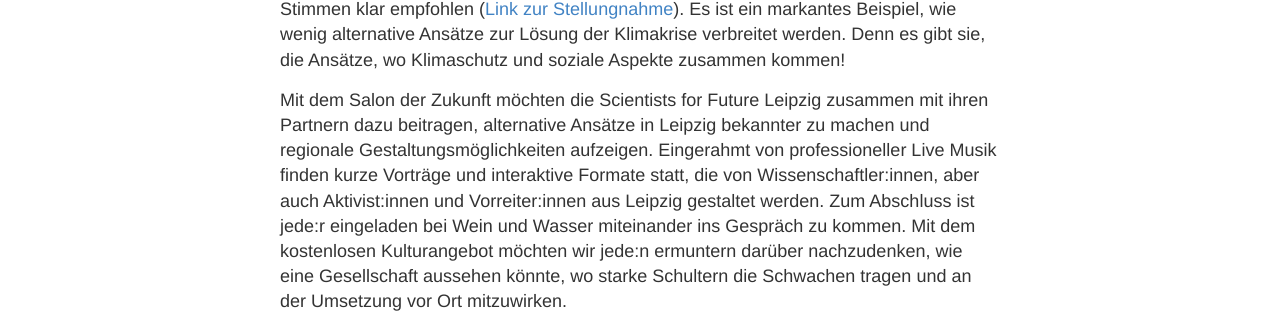
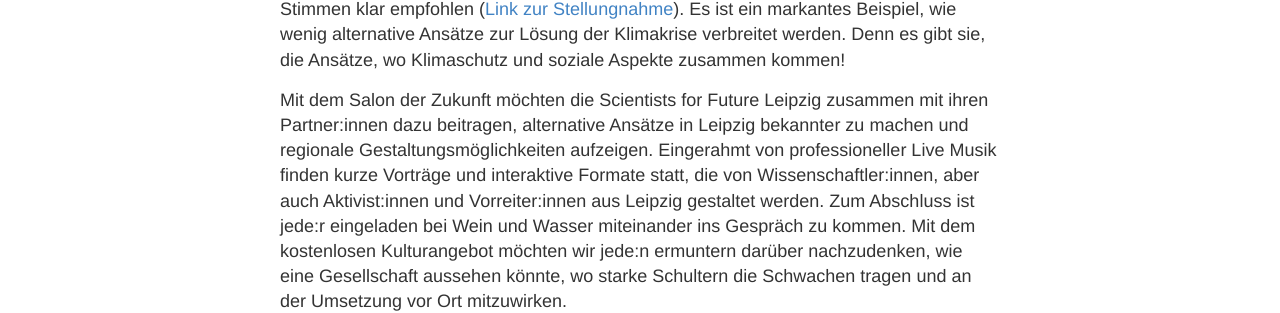
Before and after one commit to s4f-leipzig/s4f-leipzig.github.io, a Jekyll site: the page built from salon.md, in a window 1280 px wide. Shown: the part 467-780 px from the top of the page. Built offline with Jekyll 4.4.1, drawn with Linux system fonts in a browser that asks for light colours.

Commit message:
Update salon.md

```diff
--- a/salon.md
+++ b/salon.md
@@ -15,7 +15,7 @@
 (<a href="https://eur-lex.europa.eu/legal-content/DE/TXT/?uri=CELEX%3A52015IE2060">Link zur Stellungnahme</a>). Es ist ein markantes Beispiel, wie wenig
 alternative Ansätze zur Lösung der Klimakrise verbreitet werden. Denn es gibt sie, die Ansätze, wo Klimaschutz und soziale Aspekte zusammen kommen!
 
-Mit dem Salon der Zukunft möchten die Scientists for Future Leipzig zusammen mit ihren Partnern dazu beitragen, alternative Ansätze in Leipzig bekannter zu machen und regionale Gestaltungsmöglichkeiten aufzeigen. Eingerahmt von professioneller Live Musik finden kurze Vorträge und interaktive Formate statt, die von Wissenschaftler:innen, aber auch Aktivist:innen und Vorreiter:innen aus Leipzig gestaltet werden. Zum Abschluss ist jede:r eingeladen bei Wein und Wasser miteinander ins Gespräch zu kommen. Mit dem kostenlosen Kulturangebot möchten wir jede:n ermuntern darüber nachzudenken, wie eine Gesellschaft aussehen könnte, wo starke Schultern die Schwachen tragen und an der Umsetzung vor Ort mitzuwirken.
+Mit dem Salon der Zukunft möchten die Scientists for Future Leipzig zusammen mit ihren Partner:innen dazu beitragen, alternative Ansätze in Leipzig bekannter zu machen und regionale Gestaltungsmöglichkeiten aufzeigen. Eingerahmt von professioneller Live Musik finden kurze Vorträge und interaktive Formate statt, die von Wissenschaftler:innen, aber auch Aktivist:innen und Vorreiter:innen aus Leipzig gestaltet werden. Zum Abschluss ist jede:r eingeladen bei Wein und Wasser miteinander ins Gespräch zu kommen. Mit dem kostenlosen Kulturangebot möchten wir jede:n ermuntern darüber nachzudenken, wie eine Gesellschaft aussehen könnte, wo starke Schultern die Schwachen tragen und an der Umsetzung vor Ort mitzuwirken.
 
 <p align="center">
 <img id="Deutsch" src="/images/Salon-Bild1.png" width="400">
```
